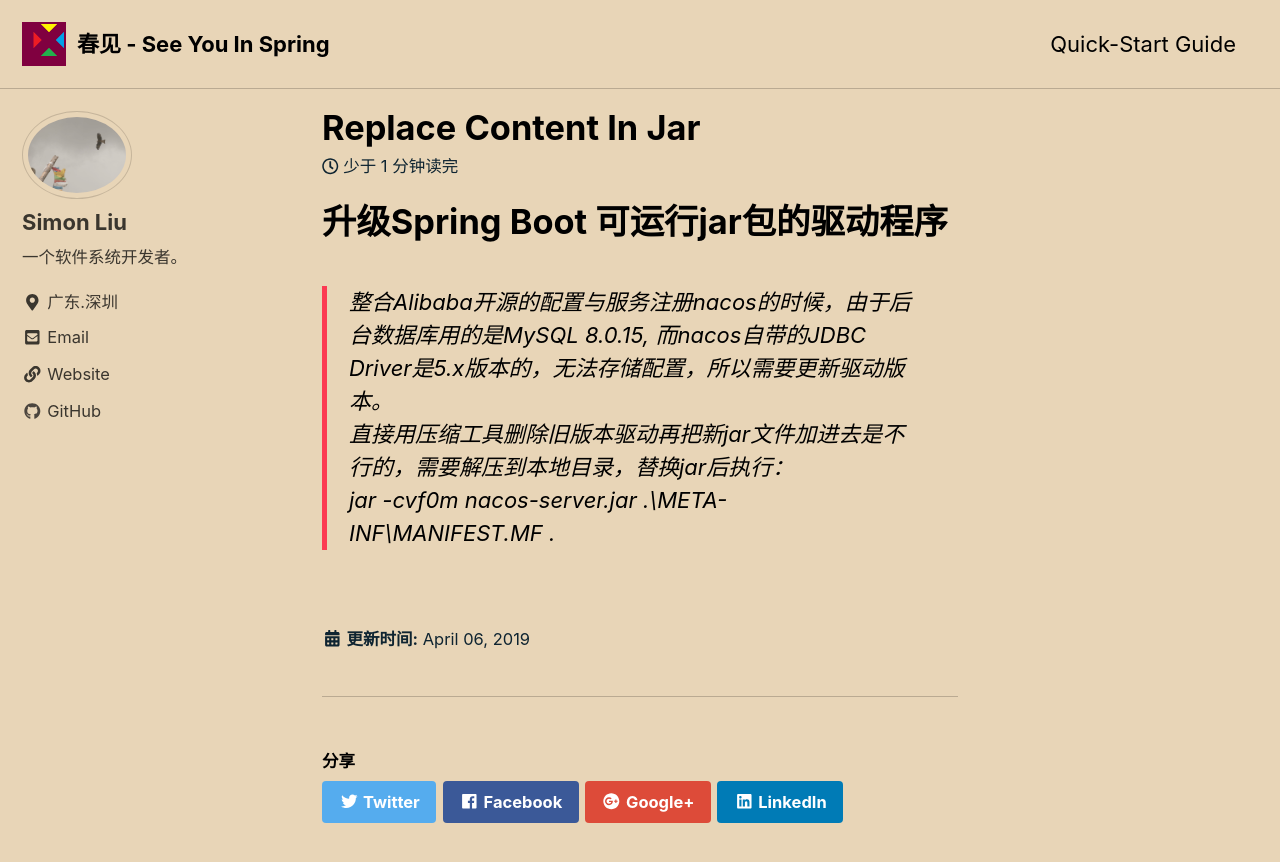
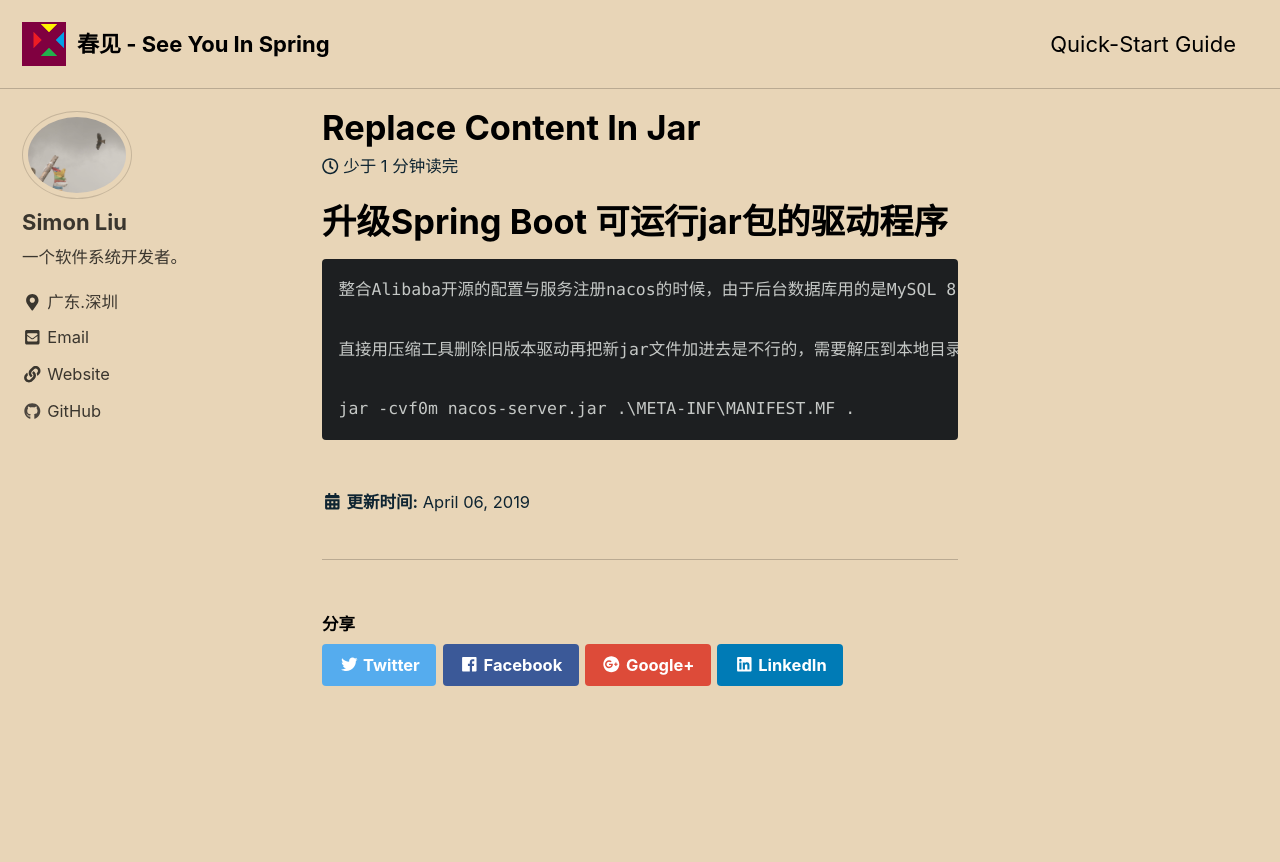
Before and after one commit to liusimon/liusimon.github.io, a Jekyll site: the page built from _posts/2019-04-06-replace-content-in-jar.md, in a window 1280 px wide and 900 px high. Shown: the top 862 px of the window. Built offline with Jekyll 4.4.1, drawn with Linux system fonts in a browser that asks for light colours; cached includes are drawn as plain includes.

Commit message:
帖子换行-空行

```diff
--- a/_posts/2019-04-06-replace-content-in-jar.md
+++ b/_posts/2019-04-06-replace-content-in-jar.md
@@ -1,4 +1,6 @@
 # 升级Spring Boot 可运行jar包的驱动程序
->    整合Alibaba开源的配置与服务注册nacos的时候，由于后台数据库用的是MySQL 8.0.15, 而nacos自带的JDBC Driver是5.x版本的，无法存储配置，所以需要更新驱动版本。
+    整合Alibaba开源的配置与服务注册nacos的时候，由于后台数据库用的是MySQL 8.0.15, 而nacos自带的JDBC Driver是5.x版本的，无法存储配置，所以需要更新驱动版本。
+
     直接用压缩工具删除旧版本驱动再把新jar文件加进去是不行的，需要解压到本地目录，替换jar后执行：
+
     jar -cvf0m nacos-server.jar .\META-INF\MANIFEST.MF .
```
